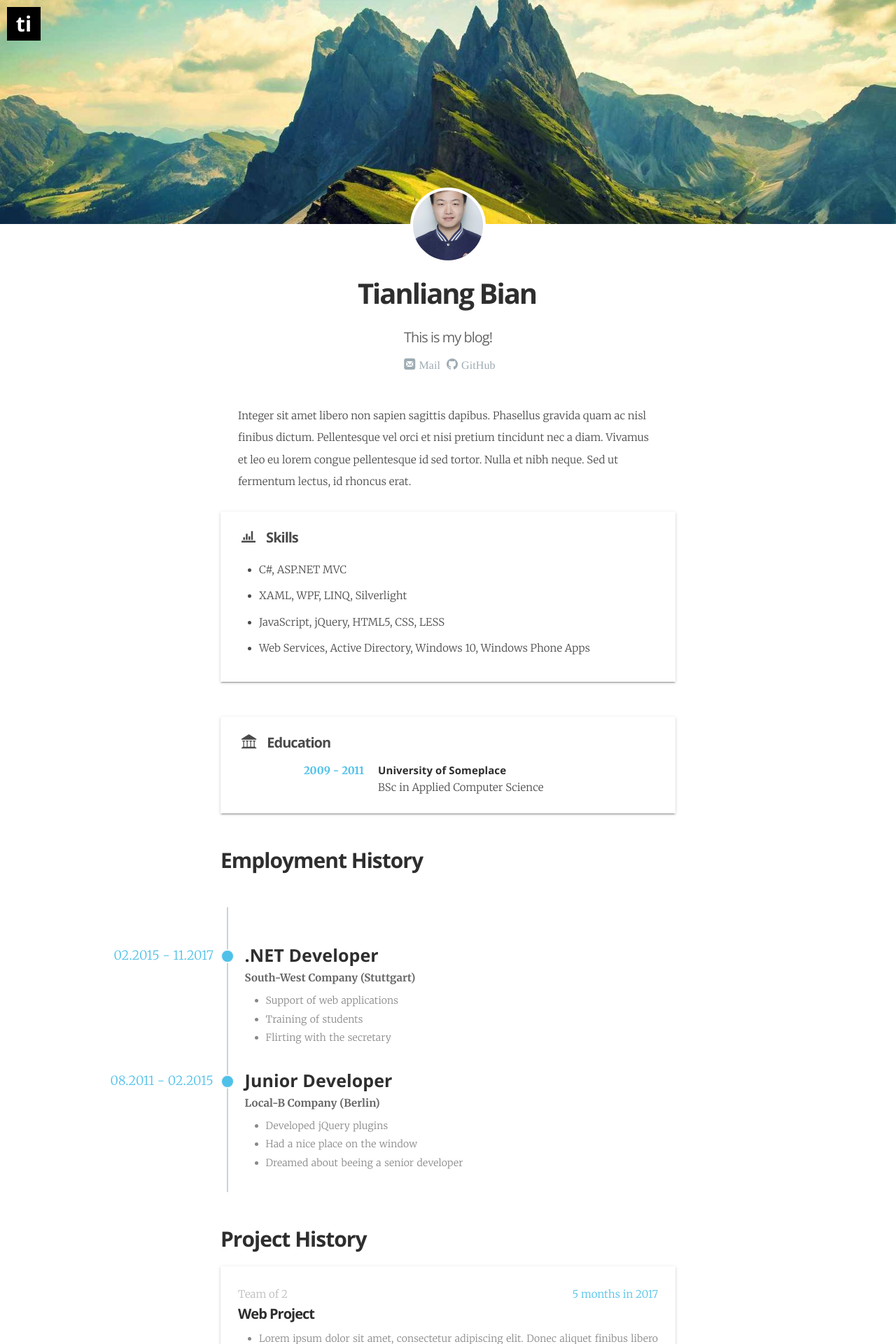
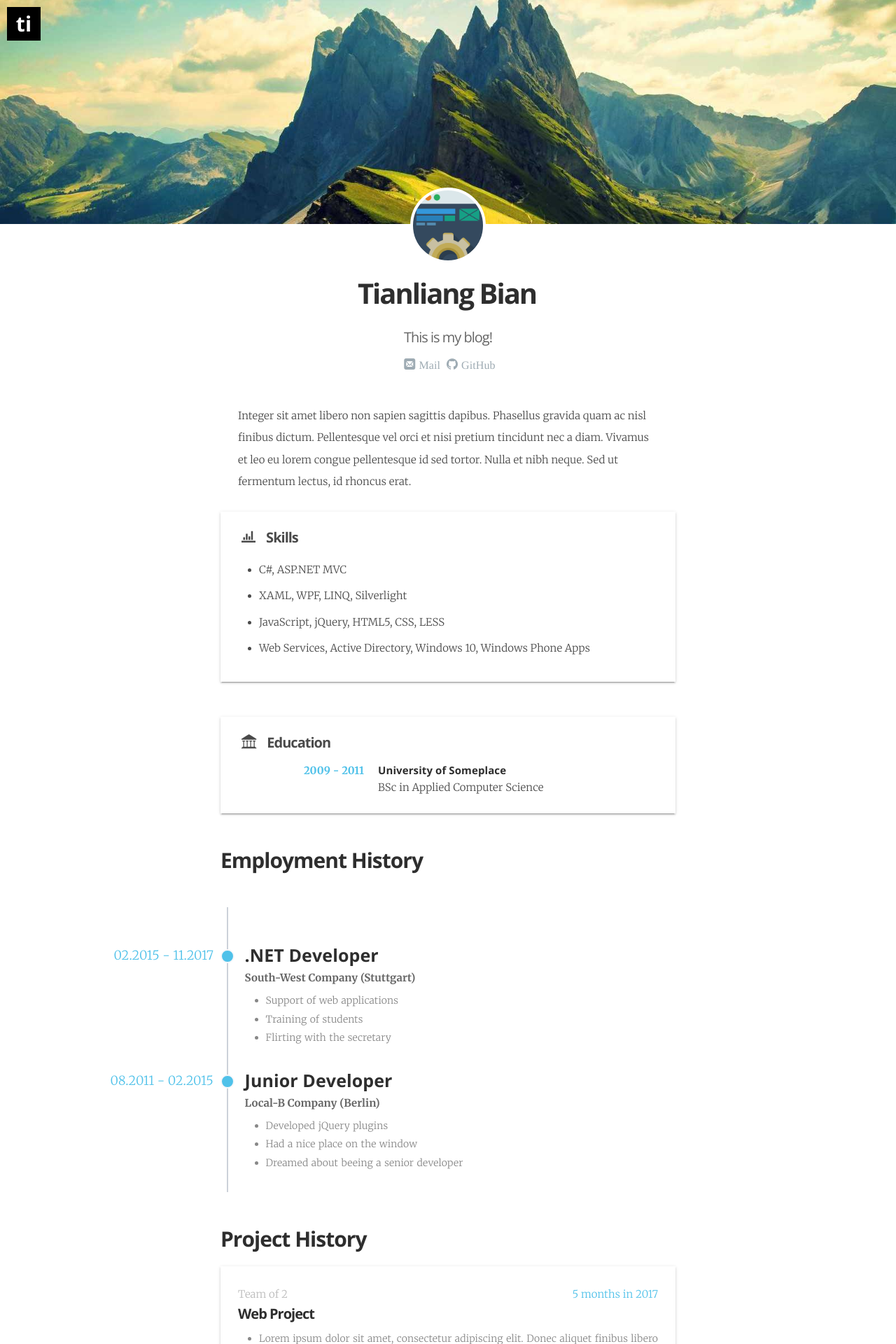
Before and after one commit to TyrionBian/tyrionbian.github.io, a Jekyll site: the page built from _pages/cv.md, in a window 1280 px wide. Shown: the top 1920 px of the page at 70% size. Built offline with Jekyll 4.4.1, drawn with Linux system fonts in a browser that asks for light colours; some web fonts are replaced.

Commit message:
Update authors.yml

```diff
--- a/_data/authors.yml
+++ b/_data/authors.yml
@@ -2,7 +2,7 @@ tianliang:                                                      # Fallback if no
   initial:      tianliang                                       # used for author lookup in posts and for first two characters in the about page back button
   name:         "Tianliang Bian"                               # used to display author name
   cover:        /assets/mountain-alternative-cover.jpg        # OPTIONAL: defines location of cover image in about page
-  picture:      /assets/biantianliang.jpg                           # OPTIONAL: author picture
+  picture:      /assets/web-optim.png                           # OPTIONAL: author picture
   bio:          This is my blog!                               # OPTIONAL: text below author name in posts
   location:     China                                       # OPTIONAL: used to display location of the author
   website:                          						  # OPTIONAL: link to the author of a post
```
